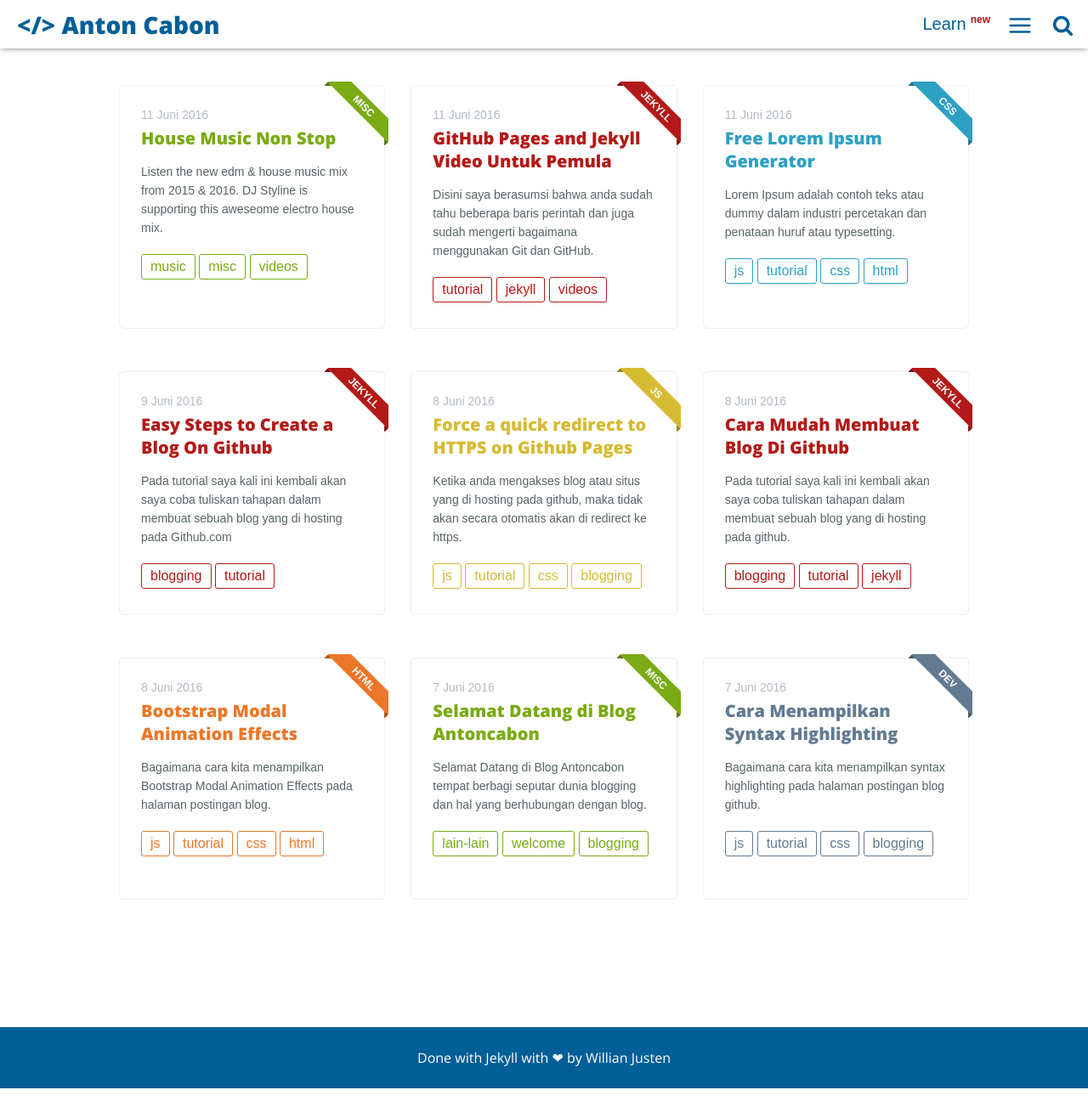
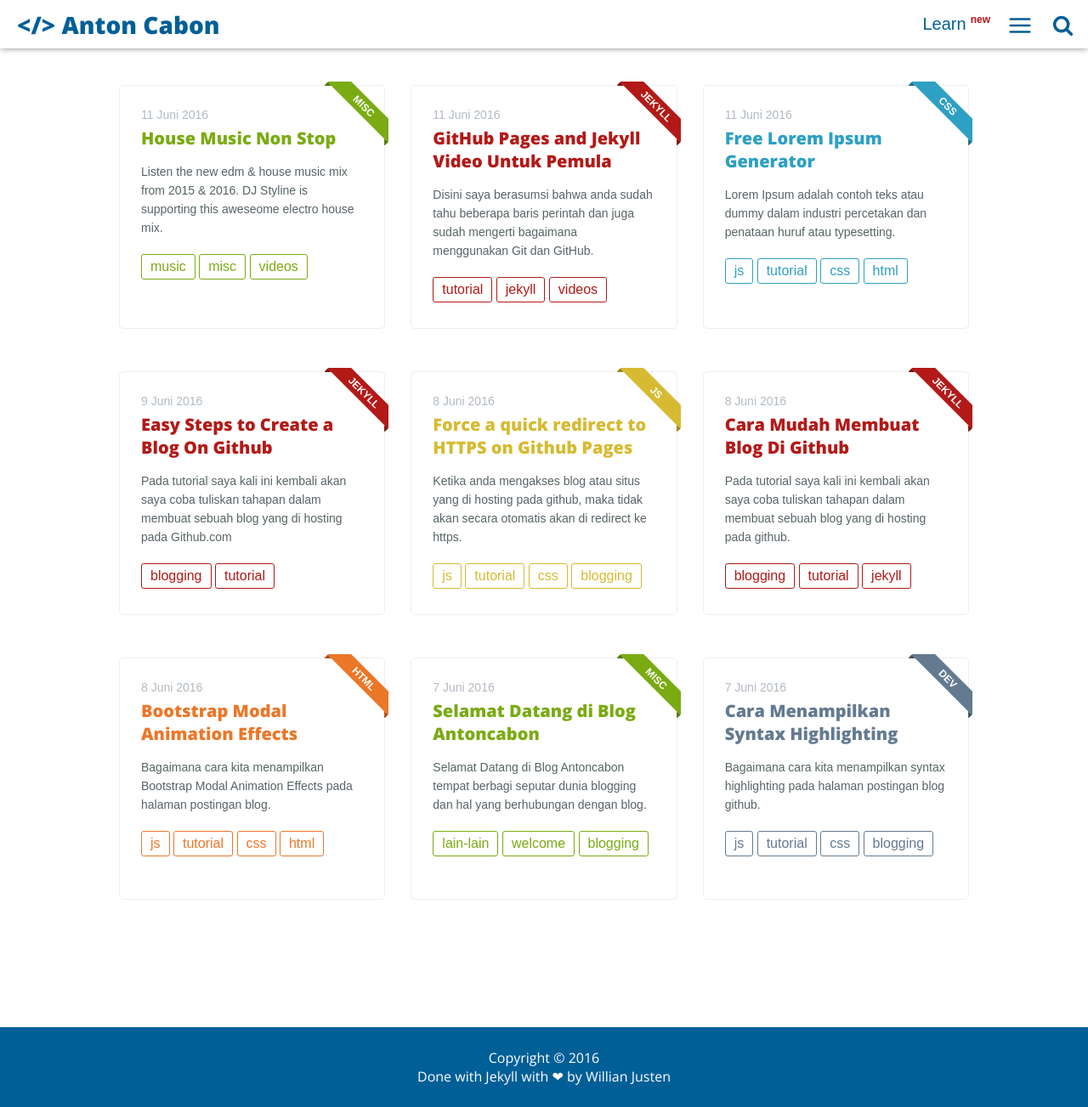
Before and after one commit to antoncabon/antoncabon.github.io, a Jekyll site: the page built from index.html, in a window 1280 px wide and 1303 px high. Shown: the whole window at 85% size. Built offline with Jekyll 4.4.1, drawn with Linux system fonts in a browser that asks for light colours.

Commit message:
Update footer.html

```diff
--- a/_includes/footer.html
+++ b/_includes/footer.html
@@ -1,4 +1,4 @@
 <footer>
-    <p>Done with <a href="http://jekyllrb.com/" target="_blank">Jekyll</a> with <span class="love">❤</span> by <a href="http://willianjusten.com.br/" target="_blank">Willian Justen</a> </p>
+   <p class="copyright text-muted">Copyright &copy; {{ site.time | date: '%Y' }} {{ site.copyright_name }}</p> <p>Done with <a href="http://jekyllrb.com/" target="_blank">Jekyll</a> with <span class="love">❤</span> by <a href="http://willianjusten.com.br/" target="_blank">Willian Justen</a> </p>
 </footer>
 <script src="{{ "/assets/js/main.js" | prepend: site.baseurl }}"></script>
```
